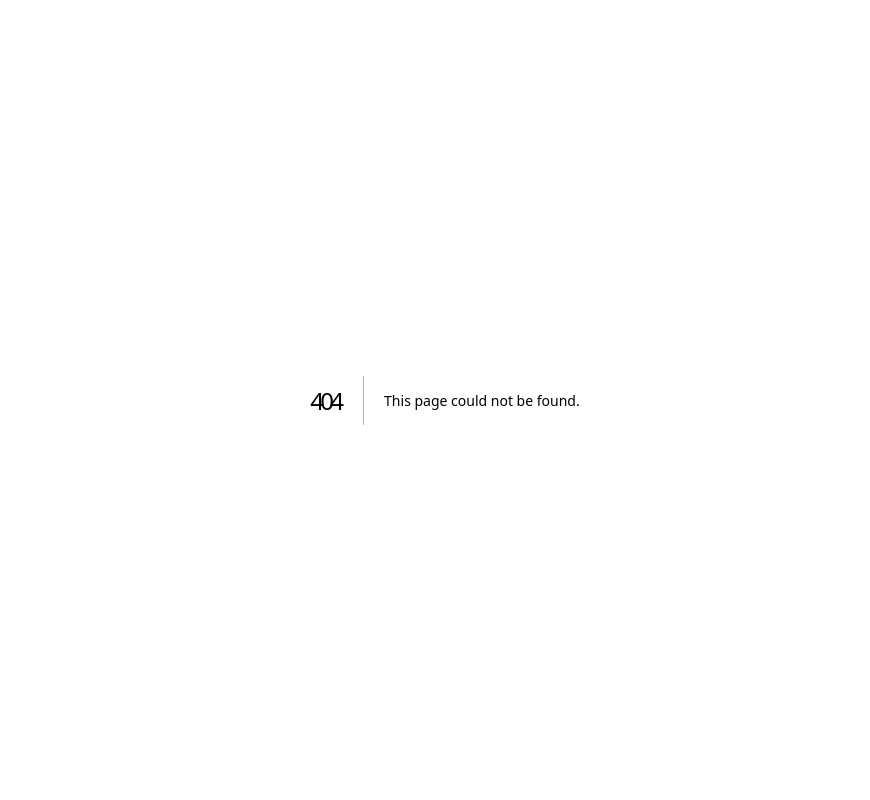
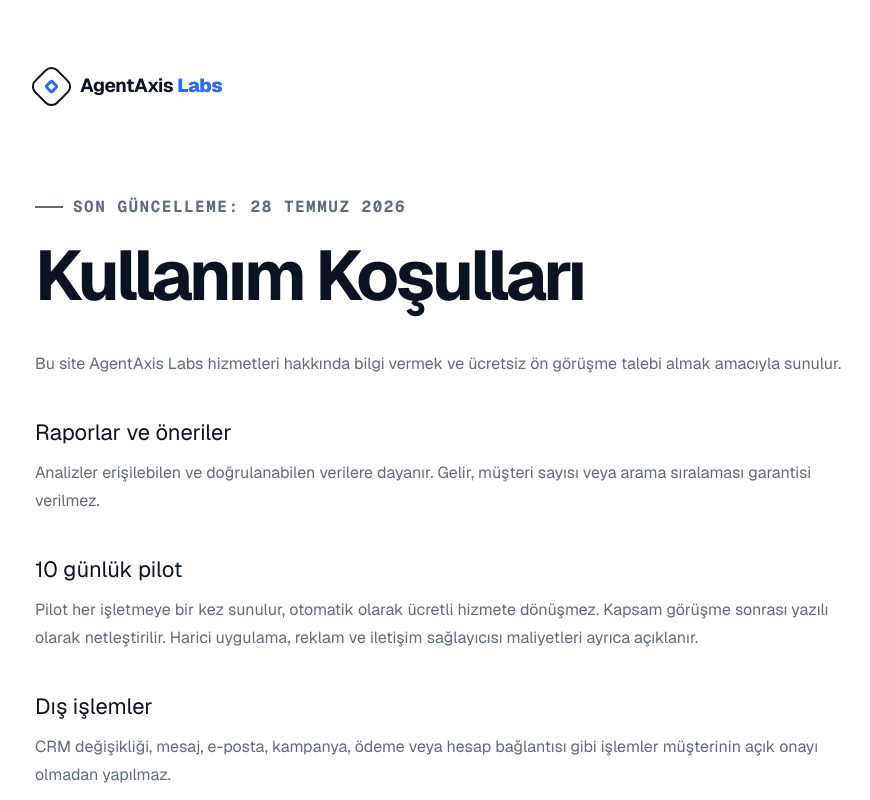
Before and after one commit to umutisbilen35-create/agentaxis-site, a Next.js app: page /kullanim-kosullari in a window 1280 px wide. Before the commit this address had no page. Shown: the top 800 px of the page, without its empty margins (195-1065 px from the left). Built offline with nearby package versions, Linux system fonts and the light colour scheme.

Commit message:
AgentAxis sitesini profesyonel guven katmanlariyla yenile

```diff
--- /dev/null
+++ b/app/gizlilik/page.tsx
@@ -0,0 +1,13 @@
+export default function PrivacyPage() {
+  return <main className="legal shell">
+    <a className="brand" href="/"><span className="brandMark" aria-hidden="true"><i /></span><span>AgentAxis <b>Labs</b></span></a>
+    <p className="eyebrow"><span /> Son güncelleme: 28 Temmuz 2026</p>
+    <h1>Gizlilik Politikası</h1>
+    <p>AgentAxis Labs, yalnız hizmet talebinizi değerlendirmek ve sizinle iletişim kurmak için paylaştığınız bilgileri kullanır.</p>
+    <h2>Toplanan bilgiler</h2><p>İşletme adı, faaliyet alanı, isteğe bağlı web sitesi veya Google Haritalar bağlantısı ve e-posta yoluyla ilettiğiniz iletişim bilgileri.</p>
+    <h2>Kullanım amacı</h2><p>Ücretsiz durum raporu hazırlamak, ihtiyaç görüşmesini yürütmek ve açık onay verdiğiniz hizmetleri sunmak.</p>
+    <h2>Paylaşım ve güvenlik</h2><p>Bilgileriniz satılmaz. Harici bir hizmete aktarım gerekirse amacı ve maliyeti önceden açıklanır. Gereksiz parola veya hesap erişimi talep edilmez.</p>
+    <h2>Haklarınız</h2><p>Bilgilerinizin silinmesini veya düzeltilmesini iletişim adresimiz üzerinden isteyebilirsiniz.</p>
+    <a className="primary" href="mailto:umutisbilen35@gmail.com?subject=Gizlilik%20Talebi">Bize ulaşın <span>→</span></a>
+  </main>;
+}
--- a/app/globals.css
+++ b/app/globals.css
@@ -7,6 +7,9 @@ body { margin:0; background:#fff; color:var(--ink); font-family:var(--font-geist
 a { color:inherit; text-decoration:none; }
 .shell { width:min(1160px,calc(100% - 48px)); margin-inline:auto; }
 .nav { height:88px; display:flex; align-items:center; justify-content:space-between; }
+.navLinks { display:flex; align-items:center; gap:28px; font-size:13px; font-weight:620; }
+.navLinks>a:not(.navCta) { color:var(--muted); }
+.navLinks>a:not(.navCta):hover { color:var(--ink); }
 .brand { display:flex; align-items:center; gap:12px; font-size:19px; font-weight:650; letter-spacing:-.4px; }
 .brand b { color:var(--blue); }
 .brandMark { width:33px; height:33px; border:2px solid var(--ink); border-radius:9px; position:relative; display:grid; place-items:center; transform:rotate(45deg); }
@@ -56,3 +59,40 @@ h1 em { color:var(--blue); font-style:normal; }
 footer { border-top:1px solid var(--line); min-height:130px; display:flex; align-items:center; justify-content:space-between; gap:30px; color:var(--muted); font-size:13px; }footer .brand { color:var(--ink); font-size:16px; }footer .brandMark { width:26px; height:26px; }footer .brandMark i { width:8px; height:8px; border-width:2px; }
 @media(max-width:850px){.shell{width:min(100% - 30px,680px)}.nav{height:72px}.navCta{display:none}.hero{grid-template-columns:1fr;gap:45px;padding-block:58px}.axisCard{min-height:420px}.proofGrid{grid-template-columns:1fr 1fr;padding-block:32px}.proofGrid p{grid-column:1/-1}.sectionHead{display:block}.serviceGrid{grid-template-columns:1fr}.serviceGrid article{min-height:220px}.serviceGrid h3{margin-top:55px}.pilot{grid-template-columns:1fr;padding:42px 30px;gap:30px}.pilotBadge{width:120px;height:120px}.pilotBadge b{font-size:48px}.pilotSteps{grid-template-columns:1fr 1fr}.report{grid-template-columns:1fr;padding:38px 28px;gap:38px}.finderSection{grid-template-columns:1fr;gap:35px;padding-top:90px}.finderCopy{position:static}.contact{display:block;padding-block:90px}.contact .primary{margin-top:35px}.trustRow{gap:12px}footer{flex-direction:column;align-items:flex-start;justify-content:center;padding-block:30px}h1{letter-spacing:-2.6px}}
 @media(max-width:520px){.heroActions{align-items:flex-start;flex-direction:column}.proofGrid{grid-template-columns:1fr}.proofGrid p{grid-column:auto}.section{padding-block:80px}.axisCard{padding:34px 25px}.axisLine{left:44px}.metric{left:25px;right:25px}.pilotSteps{grid-template-columns:1fr}.goalGrid{grid-template-columns:1fr}.needAssistant{padding:22px 18px}.contact h2{font-size:36px}}
+
+.caseStudy { margin-bottom:120px; padding:72px; border:1px solid var(--line); border-radius:26px; display:grid; grid-template-columns:.9fr 1.1fr; gap:80px; background:linear-gradient(145deg,#fff,#f6f8fc); }
+.caseIntro h2,.about h2,.pilotTerms h2 { font-size:clamp(34px,3.7vw,50px); line-height:1.08; letter-spacing:-2.2px; margin:0 0 22px; }
+.caseIntro>p:not(.eyebrow) { color:var(--muted); line-height:1.7; }
+.caseNote { font-size:12px; border-left:3px solid var(--blue); padding-left:14px; }
+.outcomeGrid { display:grid; grid-template-columns:repeat(3,1fr); gap:12px; }
+.outcomeGrid>div { border:1px solid var(--line); border-radius:15px; padding:22px 18px; background:#fff; }
+.outcomeGrid strong { display:block; color:var(--blue); font-size:36px; }
+.outcomeGrid span { display:block; color:var(--muted); font-size:12px; line-height:1.45; }
+.outcomeGrid article { grid-column:1/-1; padding:26px; background:var(--ink); color:#fff; border-radius:16px; }
+.outcomeGrid small { color:var(--blue2); font:700 10px var(--font-geist-mono); letter-spacing:1px; }
+.outcomeGrid h3 { margin:8px 0 14px; font-size:22px; }
+.outcomeGrid ul { margin:0; padding-left:18px; color:#c1cad8; font-size:13px; line-height:1.8; }
+.about { margin-top:120px; background:var(--ink); color:#fff; border-radius:26px; padding:72px; display:grid; grid-template-columns:1.05fr .95fr; gap:70px; }
+.aboutPoints { display:grid; gap:12px; }
+.aboutPoints p { margin:0; border:1px solid #303b4e; border-radius:14px; padding:20px; color:#aeb7c5; line-height:1.55; font-size:13px; }
+.aboutPoints b { display:block; color:#fff; font-size:16px; margin-bottom:6px; }
+.pilotTerms { margin-block:24px 100px; padding:58px 72px; border:1px solid var(--line); border-radius:26px; display:grid; grid-template-columns:.8fr 1.2fr; gap:70px; }
+.pilotTerms ul { list-style:none; margin:0; padding:0; }
+.pilotTerms li { padding:15px 0; border-bottom:1px solid var(--line); color:var(--muted); line-height:1.5; font-size:14px; }
+.pilotTerms b { color:var(--ink); }
+.footerLinks { display:flex; align-items:center; gap:18px; }
+.footerLinks a:hover { color:var(--ink); }
+.legal { max-width:820px; padding-block:70px 120px; }
+.legal>.brand { margin-bottom:90px; }
+.legal h1 { font-size:clamp(44px,6vw,70px); margin-bottom:40px; }
+.legal h2 { font-size:22px; margin:38px 0 10px; }
+.legal p { color:var(--muted); font-size:16px; line-height:1.75; }
+.legal .primary { margin-top:35px; }
+
+@media(max-width:850px){
+  .navLinks>a:not(.navCta){display:none}.navCta{display:block;font-size:12px}
+  .caseStudy,.about,.pilotTerms{grid-template-columns:1fr;padding:42px 30px;gap:38px}
+  .outcomeGrid{grid-template-columns:1fr 1fr}
+  .footerLinks{flex-wrap:wrap}
+}
+@media(max-width:520px){.outcomeGrid{grid-template-columns:1fr}}
--- /dev/null
+++ b/app/kullanim-kosullari/page.tsx
@@ -0,0 +1,13 @@
+export default function TermsPage() {
+  return <main className="legal shell">
+    <a className="brand" href="/"><span className="brandMark" aria-hidden="true"><i /></span><span>AgentAxis <b>Labs</b></span></a>
+    <p className="eyebrow"><span /> Son güncelleme: 28 Temmuz 2026</p>
+    <h1>Kullanım Koşulları</h1>
+    <p>Bu site AgentAxis Labs hizmetleri hakkında bilgi vermek ve ücretsiz ön görüşme talebi almak amacıyla sunulur.</p>
+    <h2>Raporlar ve öneriler</h2><p>Analizler erişilebilen ve doğrulanabilen verilere dayanır. Gelir, müşteri sayısı veya arama sıralaması garantisi verilmez.</p>
+    <h2>10 günlük pilot</h2><p>Pilot her işletmeye bir kez sunulur, otomatik olarak ücretli hizmete dönüşmez. Kapsam görüşme sonrası yazılı olarak netleştirilir. Harici uygulama, reklam ve iletişim sağlayıcısı maliyetleri ayrıca açıklanır.</p>
+    <h2>Dış işlemler</h2><p>CRM değişikliği, mesaj, e-posta, kampanya, ödeme veya hesap bağlantısı gibi işlemler müşterinin açık onayı olmadan yapılmaz.</p>
+    <h2>Fikri haklar</h2><p>Site içeriği AgentAxis Labs’a aittir. Müşteriye özel teslimatların kullanım koşulları ilgili teklifte belirtilir.</p>
+    <a className="primary" href="/">Ana sayfaya dön <span>→</span></a>
+  </main>;
+}
--- a/app/layout.tsx
+++ b/app/layout.tsx
@@ -9,6 +9,9 @@ export const metadata: Metadata = {
   title: "AgentAxis Labs | İşletmeler için AI Sistemleri",
   description: "Yerel işletmelere müşteri kazandıran ve tekrarlanan işleri otomatikleştiren yapay zekâ sistemleri.",
   icons: { icon: "/favicon.svg", shortcut: "/favicon.svg" },
+  metadataBase: new URL("https://agentaxislabs.com"),
+  openGraph: { title: "AgentAxis Labs", description: "İşletmenizi ileri taşıyan yapay zekâ sistemleri.", type: "website", locale: "tr_TR", images: [{ url: "/og.png", width: 1536, height: 1024, alt: "AgentAxis Labs" }] },
+  twitter: { card: "summary_large_image", title: "AgentAxis Labs", description: "İşletmenizi ileri taşıyan yapay zekâ sistemleri.", images: ["/og.png"] },
 };
 
 export default function RootLayout({ children }: Readonly<{ children: React.ReactNode }>) {
--- a/app/page.tsx
+++ b/app/page.tsx
@@ -18,6 +18,12 @@ const services = [
   },
 ];
 
+const outcomes = [
+  { value: "17", label: "yerel işletme kaydı uzlaştırıldı" },
+  { value: "3", label: "pilot dijital durum raporu hazırlandı" },
+  { value: "0", label: "kullanıcı onayı olmadan dış işlem" },
+];
+
 export default function Home() {
   return (
     <main>
@@ -26,7 +32,12 @@ export default function Home() {
           <span className="brandMark" aria-hidden="true"><i /></span>
           <span>AgentAxis <b>Labs</b></span>
         </a>
-        <a className="navCta" href="#iletisim">Ücretsiz rapor iste</a>
+        <div className="navLinks">
+          <a href="#hizmetler">Hizmetler</a>
+          <a href="#ornek">Örnek çalışma</a>
+          <a href="#hakkimizda">Hakkımızda</a>
+          <a className="navCta" href="#iletisim">Ücretsiz rapor iste</a>
+        </div>
       </nav>
 
       <section className="hero shell" id="top">
@@ -70,7 +81,7 @@ export default function Home() {
         </div>
       </section>
 
-      <section className="section shell" id="nasil">
+      <section className="section shell" id="hizmetler">
         <div className="sectionHead">
           <p className="eyebrow"><span /> Çalışma modeli</p>
           <h2>Karmaşayı üç net adıma indiriyoruz.</h2>
@@ -83,6 +94,27 @@ export default function Home() {
               <p>{service.text}</p>
             </article>
           ))}
+        </div>
+      </section>
+
+      <section className="caseStudy shell" id="ornek">
+        <div className="caseIntro">
+          <p className="eyebrow"><span /> Kanıtlanmış pilot çalışma</p>
+          <h2>Varsayım değil, doğrulanmış işletme verisiyle başladık.</h2>
+          <p>Çorlu’daki diş klinikleri için herkese açık Google Haritalar verileri uzlaştırıldı; hatalı ve eksik kayıtlar ayrıldı, üç işletmeye özel rapor taslağı hazırlandı.</p>
+          <p className="caseNote">İşletme isimleri ve rapor ayrıntıları izinsiz pazarlama amacıyla kullanılmaz. Sonuçlar gelir veya sıralama garantisi değildir.</p>
+        </div>
+        <div className="outcomeGrid">
+          {outcomes.map((item) => <div key={item.value + item.label}><strong>{item.value}</strong><span>{item.label}</span></div>)}
+          <article>
+            <small>TESLİM ÖRNEĞİ</small>
+            <h3>Tek sayfalık dijital durum raporu</h3>
+            <ul>
+              <li>Doğrulanmış rakip karşılaştırması</li>
+              <li>Güçlü yönler ve gerçek fırsatlar</li>
+              <li>30 günlük uygulanabilir yol haritası</li>
+            </ul>
+          </article>
         </div>
       </section>
 
@@ -125,6 +157,29 @@ export default function Home() {
         <NeedFinder />
       </section>
 
+      <section className="about shell" id="hakkimizda">
+        <div>
+          <p className="eyebrow light"><span /> AgentAxis yaklaşımı</p>
+          <h2>Yalnız öneri vermiyoruz; çalışan sistemi kuruyor ve bakımını üstleniyoruz.</h2>
+        </div>
+        <div className="aboutPoints">
+          <p><b>İşletmeye özel</b>Hazır paket dayatmak yerine gerçek iş akışınızı ve önceliklerinizi inceleriz.</p>
+          <p><b>Kontrollü ve şeffaf</b>CRM, mesaj, kampanya ve ödeme gibi önemli işlemler açık onayınız olmadan yapılmaz.</p>
+          <p><b>Sorumluluğu olan hizmet</b>Sistemi kurmakla bırakmaz; pilot boyunca izler, düzeltir ve anlaşılır biçimde raporlarız.</p>
+        </div>
+      </section>
+
+      <section className="pilotTerms shell" aria-labelledby="pilot-terms-title">
+        <div><p className="eyebrow"><span /> Şeffaf pilot şartları</p><h2 id="pilot-terms-title">10 gün boyunca ne olacak?</h2></div>
+        <ul>
+          <li><b>Ücretsiz ve tek kullanımlık:</b> Her işletmeye bir kez sunulur.</li>
+          <li><b>Otomatik ödeme yok:</b> Süre sonunda kendiliğinden ücretli pakete dönüşmez.</li>
+          <li><b>Kapsam birlikte belirlenir:</b> Yalnız doğrulanan ihtiyaçlara uygun hizmetler uygulanır.</li>
+          <li><b>Harici maliyetler önceden açıklanır:</b> Reklam, SMS veya üçüncü taraf uygulama gerekirse onayınız alınır.</li>
+          <li><b>Veri erişimi sınırlıdır:</b> Gereksiz parola veya hesap yetkisi istenmez.</li>
+        </ul>
+      </section>
+
       <section className="contact shell" id="iletisim">
         <div>
           <p className="eyebrow"><span /> İlk adımı atalım</p>
@@ -136,7 +191,7 @@ export default function Home() {
       <footer className="shell">
         <a className="brand" href="#top"><span className="brandMark" aria-hidden="true"><i /></span><span>AgentAxis <b>Labs</b></span></a>
         <p>Yerel işletmeler için güvenilir yapay zekâ sistemleri.</p>
-        <span>© 2026 AgentAxis Labs</span>
+        <div className="footerLinks"><a href="/gizlilik">Gizlilik</a><a href="/kullanim-kosullari">Kullanım koşulları</a><span>© 2026 AgentAxis Labs</span></div>
       </footer>
     </main>
   );
```
Also changed, not shown: public/og.png (added), 1 other file (tests, documents, lock files or other folders).
